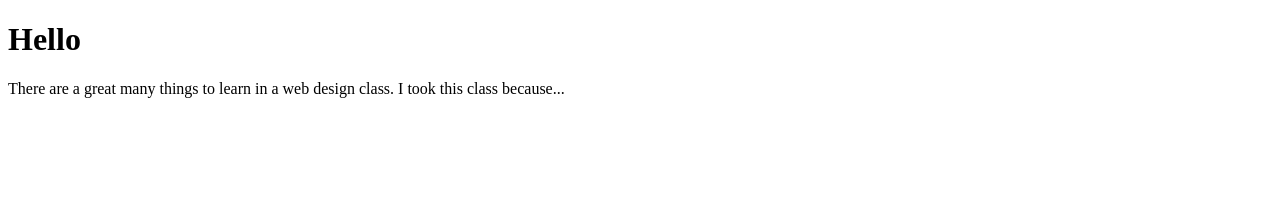
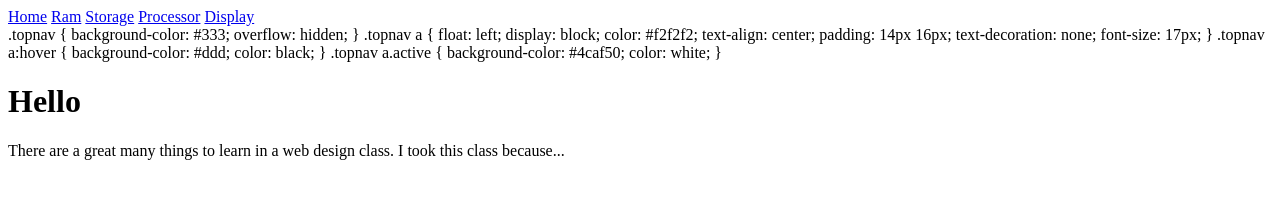
Before and after one commit to rhoughton/Sisyphus, a plain HTML site: page index.html in a window 1280 px wide. Drawn offline with Linux system fonts and the light colour scheme.

Commit message:
nav bar
nav

```diff
--- a/index.html
+++ b/index.html
@@ -5,6 +5,36 @@
   </head>
     <Title> Sisyphus </Title>
 <body>
+  <div class="topnav" id="myTopnav">
+    <a href="#home">Home</a>
+    <a href="#ram">Ram</a>
+    <a href="#storage">Storage</a>
+    <a href="#processor">Processor</a>
+    <a href="#display">Display</a>
+  </div>
+
+ .topnav {
+    background-color: #333;
+    overflow: hidden;
+ }
+ .topnav a {
+    float: left;
+    display: block;
+    color: #f2f2f2;
+    text-align: center;
+    padding: 14px 16px;
+    text-decoration: none;
+    font-size: 17px;
+ }
+.topnav a:hover {
+  background-color: #ddd;
+  color: black;
+}
+  .topnav a.active {
+  background-color: #4caf50;
+  color: white;
+}
+
 <h1> Hello </h1>
   <p>There are a great many things to learn in a web design class. I took this class because... </p>
     </body>
```
